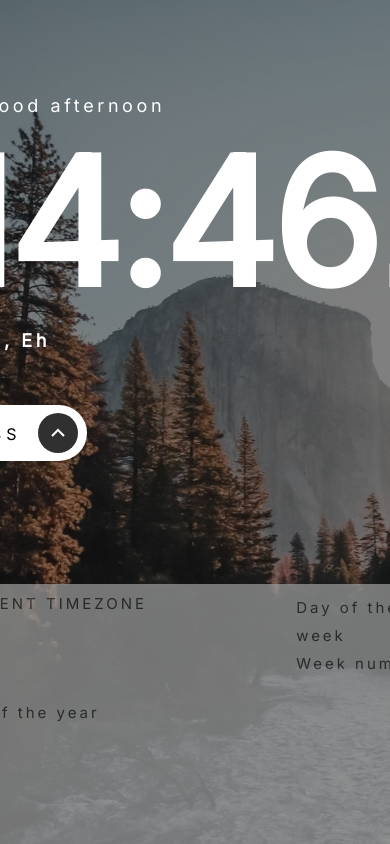
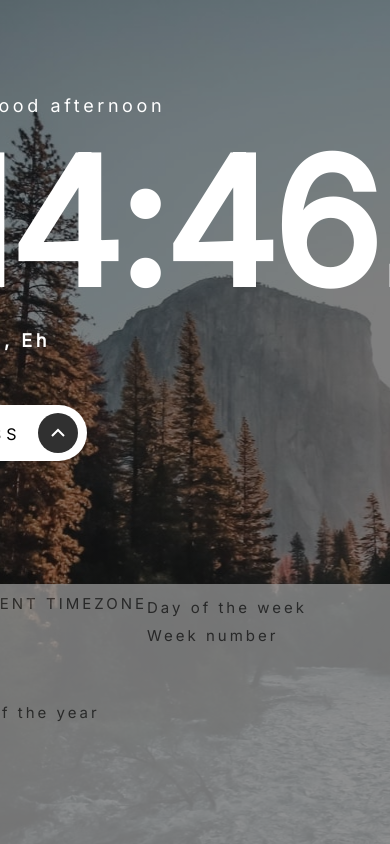
Before and after one commit to AlekseyVY/project_clock, a React (Create React App) app: page / in a window 390 px wide. Both pictures are taken after a click on the picture 58 px from the left and 840 px from the top of the page. Shown: the top 844 px of the page. Built offline with nearby package versions, Linux system fonts and the light colour scheme; no server answers.

Commit message:
finished mobile layout

```diff
--- a/src/Components/ClockContainer/Clock/Clock.jsx
+++ b/src/Components/ClockContainer/Clock/Clock.jsx
@@ -44,6 +44,10 @@ const ShortTime = styled.div`
   @media (max-width: 769px) {
     font-size: 3.2rem;
   }
+  @media (max-width: 375px) {
+    font-size: 1.5rem;
+    line-height: 2.8rem;
+  }
 `;
 
 
@@ -58,4 +62,9 @@ const ClockStyle = styled.div`
     letter-spacing: -0.438rem;
     line-height: 17.5rem;
   }
+  @media (max-width: 375px) {
+    font-size: 10rem;
+    letter-spacing: -0.25rem;
+    line-height: 10rem;
+  }
   `;
--- a/src/Components/ExpandWidget/ExpandWidget.jsx
+++ b/src/Components/ExpandWidget/ExpandWidget.jsx
@@ -25,6 +25,12 @@ const ExpandWidget = ({timeZone, dayOfTheYear, dayOfTheWeek, weekNumber, time})
 
   const WeekNumberContainer = styled.div`
   color: ${textColor};
+    @media (max-width: 375px) {
+      display: flex;
+      justify-content: space-between;
+      align-items: center;
+      margin-top: 3rem;
+    }
   `;
 
   const CurrentTimezoneData = styled.div`
@@ -35,6 +41,10 @@ const ExpandWidget = ({timeZone, dayOfTheYear, dayOfTheWeek, weekNumber, time})
     @media (max-width: 769px) {
       font-size: 4rem;
     }
+    @media (max-width: 375px) {
+      font-size: 2rem;
+      margin-right: 2.6rem;
+    }
   `;
 
   const DayOfTheYearData = styled.div`
@@ -44,17 +54,32 @@ const ExpandWidget = ({timeZone, dayOfTheYear, dayOfTheWeek, weekNumber, time})
     @media (max-width: 769px) {
       font-size: 4rem;
     }
+    @media (max-width: 375px) {
+      font-size: 2rem;
+      margin-right: 2.6rem;
+    }
   `;
   const WeekNumberLogo = styled.div`
     font-size: 1.5rem;
     letter-spacing: 0.3rem;
     line-height: 2.8rem;
     color: ${textColor};
+    @media (max-width: 375px) {
+      font-size: 1rem;
+      letter-spacing: 0.2rem;
+      margin-left: 2.6rem;
+    }
   `;
 
   const DayOfWeekContainer = styled.div`
   width: 100%;
   color: ${textColor};
+    @media (max-width: 375px) {
+      display: flex;
+      justify-content: space-between;
+      align-items: center;
+      margin-top: 3rem;
+    }
   `;
 
 
@@ -68,6 +93,12 @@ const ExpandWidget = ({timeZone, dayOfTheYear, dayOfTheWeek, weekNumber, time})
     @media (max-width: 769px) {
       width: 100%;
       margin: 1rem 0.5rem 0;
+    }
+    @media (max-width: 375px) {
+      width: 37.5rem;
+      height: 25.6rem;
+      margin: 0;
+      flex-direction: column;
     }
   `;
 
@@ -131,12 +162,25 @@ const CurrentTimezoneContainer = styled.div`
     width: 100%;
     margin: 0;
   }
-  `;
+  @media (max-width: 375px) {
+    margin: 3rem 0 0;
+    display: flex;
+    height: auto;
+    justify-content: space-between;
+    align-items: center;
+  }
+`;
 
 const CurrentTimezoneLogo = styled.div`
   font-size: 1.5rem;
   letter-spacing: 0.3rem;
   margin-bottom: 0.9rem;
+  @media (max-width: 375px) {
+    font-size: 1rem;
+    letter-spacing: 0.2rem;
+    margin-left: 2.6rem;
+    margin-bottom: 0;
+  }
   `;
 
 
@@ -147,8 +191,11 @@ const LeftSideData = styled.div`
   flex-direction: column;
   border-right: 0.2rem solid #303030;
   @media (max-width: 769px) {
-    width: 70%;
     border: none;
+    width: auto;
+  }
+  @media (max-width: 375px) {
+    font-size: 2rem;
   }
   `;
 
@@ -157,13 +204,25 @@ const DayOfTheYearContainer = styled.div`
   height: 10.5rem;
   @media (max-width: 769px) {
     width: 100%;
+    height: auto;
 }
+  @media (max-width: 375px) {
+    display: flex;
+    justify-content: space-between;
+    align-items: center;
+    margin-top: 3rem;
+  }
   `;
 
 const DayOfTheYearLogo = styled.div`
   font-size: 1.5rem;
   letter-spacing: 0.3rem;
   line-height: 2.8rem;
+  @media (max-width: 375px) {
+    font-size: 1rem;
+    letter-spacing: 0.2rem;
+    margin-left: 2.6rem;
+  }
   `;
 
 
@@ -176,6 +235,9 @@ const RightSideData = styled.div`
   @media (max-width: 769px) {
     margin: 0;
   }
+  @media (max-width: 375px) {
+    font-size: 2rem;
+  }
   `;
 
 
@@ -185,6 +247,11 @@ const DayOfWeekLogo = styled.div`
   font-size: 1.5rem;
   letter-spacing: 0.3rem;
   line-height: 2.8rem;
+  @media (max-width: 375px) {
+    font-size: 1rem;
+    letter-spacing: 0.2rem;
+    margin-left: 2.6rem;
+  }
   `;
 
 const DayOfWeekData = styled.div`
@@ -192,6 +259,10 @@ const DayOfWeekData = styled.div`
   font-weight: bold;
   @media (max-width: 769px) {
     font-size: 4rem;
+  }
+  @media (max-width: 375px) {
+    font-size: 2rem;
+    margin-right: 2.6rem;
   }
   `;
 
@@ -206,4 +277,8 @@ const WeekNumberData = styled.div`
   @media (max-width: 769px) {
     font-size: 4rem;
   }
+  @media (max-width: 375px) {
+    font-size: 2rem;
+    margin-right: 2.6rem;
+  }
   `;
--- a/src/Components/MainContainer/Citation/Citation.jsx
+++ b/src/Components/MainContainer/Citation/Citation.jsx
@@ -29,7 +29,11 @@ const CitationContainer = styled.div`
   font-size: 1.8rem;
   line-height: 2.8rem;
   text-align: left;
-
+  @media (max-width: 375px) {
+    width: 32.4rem;
+    height: 9.7rem;
+    font-size: 1.2rem;
+  }
 `;
 
 const TextContainer = styled.div`
--- a/src/Components/MainContainer/Day/Day.jsx
+++ b/src/Components/MainContainer/Day/Day.jsx
@@ -3,6 +3,8 @@ import dayBg from '../../../resources/desktop/bg-image-daytime.jpg'
 import nightBg from '../../../resources/desktop/bg-image-nighttime.jpg'
 import dayBgTab from '../../../resources/tablet/bg-image-daytime.jpg'
 import nightBgTab from '../../../resources/tablet/bg-image-nighttime.jpg'
+import dayBgMob from '../../../resources/mobile/bg-image-daytime.jpg'
+import nightBgMob from '../../../resources/mobile/bg-image-nighttime.jpg'
 import Citation from "../Citation/Citation";
 import MainWidget from "../MainWidget/MainWidget";
 import ExpandWidgetContainer from "../../ExpandWidget/ExpandWidgetContainer";
@@ -21,6 +23,10 @@ const Day = ({ citation, author, getRandomQuoteThunk, city, cityCode, time}) =>
     @media (max-width: 768px) {
       height: 102.4rem;
       background: linear-gradient( rgba(0, 0, 0, 0.5), rgba(0, 0, 0, 0.5) ), url(${time.isDay ? dayBgTab : nightBgTab});
+    }
+    @media (max-width: 375px) {
+      height: 66.7rem;
+      background: linear-gradient( rgba(0, 0, 0, 0.5), rgba(0, 0, 0, 0.5) ), url(${time.isDay ? dayBgMob : nightBgMob}) no-repeat;
     }
 `;
 
@@ -99,4 +105,7 @@ const MainWidgetPosition = styled.div`
   @media (max-width: 769px) {
     margin: auto;
   }
+  @media (max-width: 375px) {
+    margin-top: 3rem;
+  }
   `;
```
